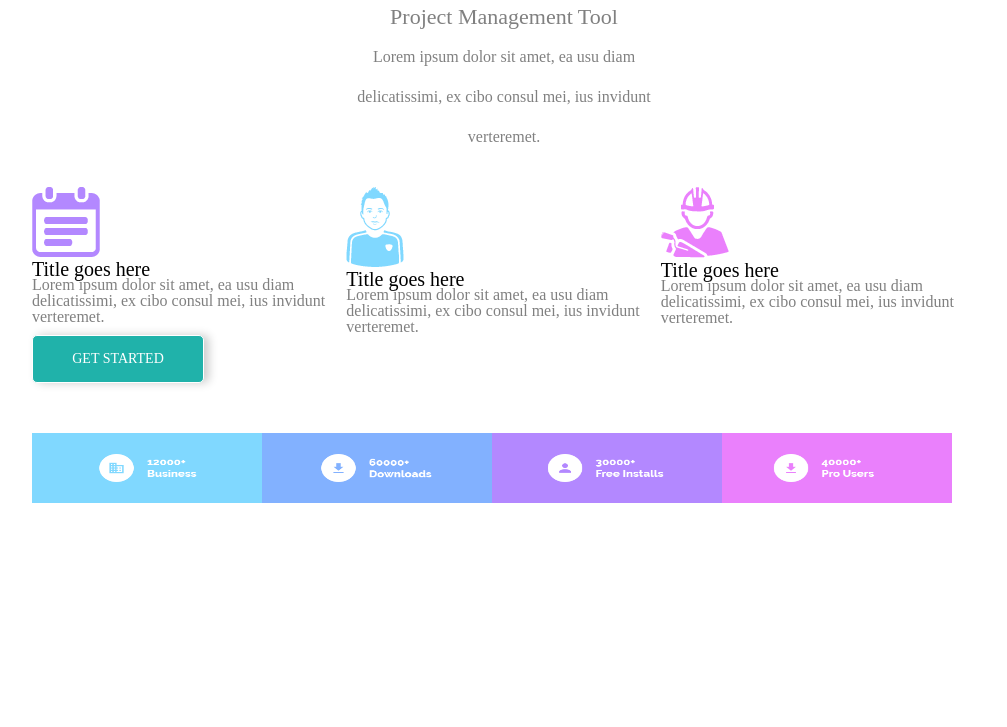
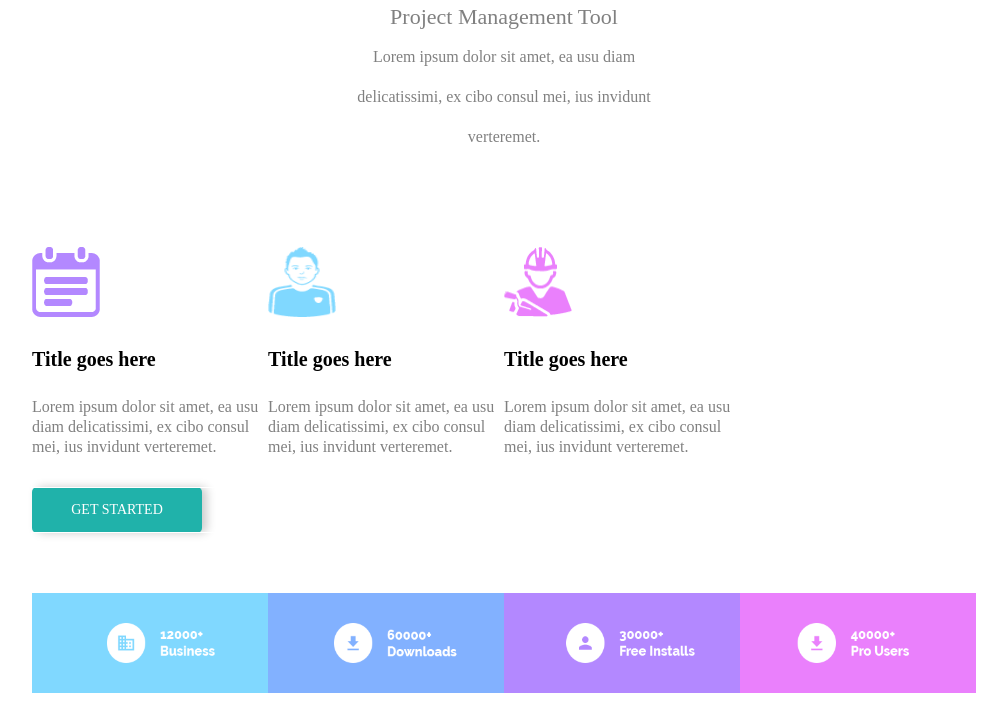
Before and after one commit to anastasiayurc/learn_html, a plain HTML site: page index-2.html in a window 1280 px wide. Shown: the part 591-1318 px from the top of the page, without its empty margins (136-1143 px from the left). Before the commit the page ends 1128 px from the top, so only its background shows below. Drawn offline with Linux system fonts and the light colour scheme.

Commit message:
updated style in block 2

```diff
--- a/css/style-index-2.css
+++ b/css/style-index-2.css
@@ -17,10 +17,9 @@ body{
     display: block;
     clear: both;
 }
-.header{
+#header{
     padding: 30px 45px;
     margin-bottom: 10px;
-    outline: 1px solid #ffffff;
 }
 .logo{
     float: left;
@@ -84,7 +83,6 @@ a{
     display: inline-block;
     color: #061E37;
     background-color: white;
-    border: 1px solid white;
     border-radius: 5px;
     padding: 10px 10px;
     box-shadow: 5px 0 10px rgba(0,0,0,0.2);
@@ -95,7 +93,7 @@ a{
 }
 .button:hover{
     background-color: #061E37;
-    text: white;
+    color: white;
     display: inline-block;
 }
 .easy-useful{
@@ -126,39 +124,42 @@ a{
 }
 .easy-useful-menu-list h4{
     font-size: 20px;
+    font-weight: 600;
+    padding-top: 30px;
+    padding-bottom: 30px;
 }
 .easy-useful-menu-list p{
     font-size: 16px;
-    color: grey;git
+    color: grey;
+    line-height: 20px;
 }
 .easy-useful-menu-list ul{
- overflow: hidden;
+    overflow: hidden;
+    padding-bottom: 30px;
 }
 
 #button-get-started{
     display: inline-block;
     background-color: lightseagreen;
     color: white;
-    border: 1px solid white;
     border-radius: 5px;
     padding: 15px 10px;
     box-shadow: 5px 0 10px rgba(0,0,0,0.2);
     width: 150px;
     text-transform: uppercase;
     text-align: center;
-    margin-bottom: 50px;
 }
-#get-started{
-    padding-left: 400px;
-}
-#easy-useful-menu{
-    width: 100%;
+.easy-useful-menu{
     overflow: hidden;
     outline: 1px solid #ffffff;
-    margin:0;
+    padding-top: 60px;
 }
-#easy-useful-menu li {
+.easy-useful-menu ul {
     float: left;
     list-style: none;
-    margin: 0 auto;
 }
+.easy-useful-menu li {
+    float: left;
+    list-style: none;
+    width: 25%;
+}
--- a/index-2.html
+++ b/index-2.html
@@ -13,7 +13,7 @@
 
         <!--Header -->
 
-        <div class="header clearfix">
+        <div id="header" class="clearfix">
             <a class="logo" href="/">
                 <img src="img/header/logo.png" alt="dart service manager">
             </a>
@@ -54,35 +54,38 @@
                 <p>Lorem ipsum dolor sit amet, ea usu diam <br>delicatissimi, ex cibo consul mei, ius invidunt
                     <br>verteremet.</p>
             </div>
-            <div class="easy-useful-menu clearfix">
+            <div class="easy-useful-menu">
                 <nav class="easy-useful-menu-list">
                     <ul>
-                        <li><img border="0" alt="easy-1" src="img/easy/easy-1.png">
+                        <li><img border="0" alt="easy-1" src="img/easy/easy-1.png" width="68"
+                                 height="70">
                             <h4>Title goes here</h4>
                             <p>Lorem ipsum dolor sit amet, ea usu diam delicatissimi, ex cibo consul mei, ius invidunt
                                 verteremet.</p></li>
-                        <li><img border="0" alt="easy-2" src="img/easy/easy-2.png">
+                        <li><img border="0" alt="easy-2" src="img/easy/easy-2.png" width="68"
+                                 height="70">
                             <h4>Title goes here</h4>
                             <p>Lorem ipsum dolor sit amet, ea usu diam delicatissimi, ex cibo consul mei, ius invidunt
                                 verteremet.</p></li>
-                        <li><img border="0" alt="easy-3" src="img/easy/easy-3.png">
+                        <li><img border="0" alt="easy-3" src="img/easy/easy-3.png" width="68"
+                                 height="70">
                             <h4>Title goes here</h4>
                             <p>Lorem ipsum dolor sit amet, ea usu diam delicatissimi, ex cibo consul mei, ius invidunt
                                 verteremet.</p></li>
                     </ul>
                 </nav>
             </div>
-            <a class="get-started" href="/" id="button-get-started">get started</a>
-            <div id="easy-useful-footer">
-                <nav id="easy-useful-menu">
+            <a href="/" id="button-get-started">get started</a>
+            <div class="easy-useful-footer">
+                <nav class="easy-useful-menu">
                     <ul>
-                        <li><a href="#"><img border="0" alt="menu-1" src="img/easy/business.png" width="230"
-                                             height="70"></a></li>
-                        <li><a href="#"><img border="0" alt="menu-1" src="img/easy/downloads.png" width="230"
-                                             height="70"></a></li>
-                        <li><a href="#"><img border="0" alt="menu-1" src="img/easy/free.png" width="230"
-                                             height="70"></a></li>
-                        <li><a href="#"><img border="0" alt="menu-1" src="img/easy/pro.png" width="230" height="70"></a>
+                        <li><a href="#"><img border="0" alt="menu-1" src="img/easy/business.png" width="256"
+                                             height="100"></a></li>
+                        <li><a href="#"><img border="0" alt="menu-1" src="img/easy/downloads.png" width="256"
+                                             height="100"></a></li>
+                        <li><a href="#"><img border="0" alt="menu-1" src="img/easy/free.png" width="256"
+                                             height="100"></a></li>
+                        <li><a href="#"><img border="0" alt="menu-1" src="img/easy/pro.png" width="256" height="100"></a>
                         </li>
                     </ul>
                 </nav>
```
